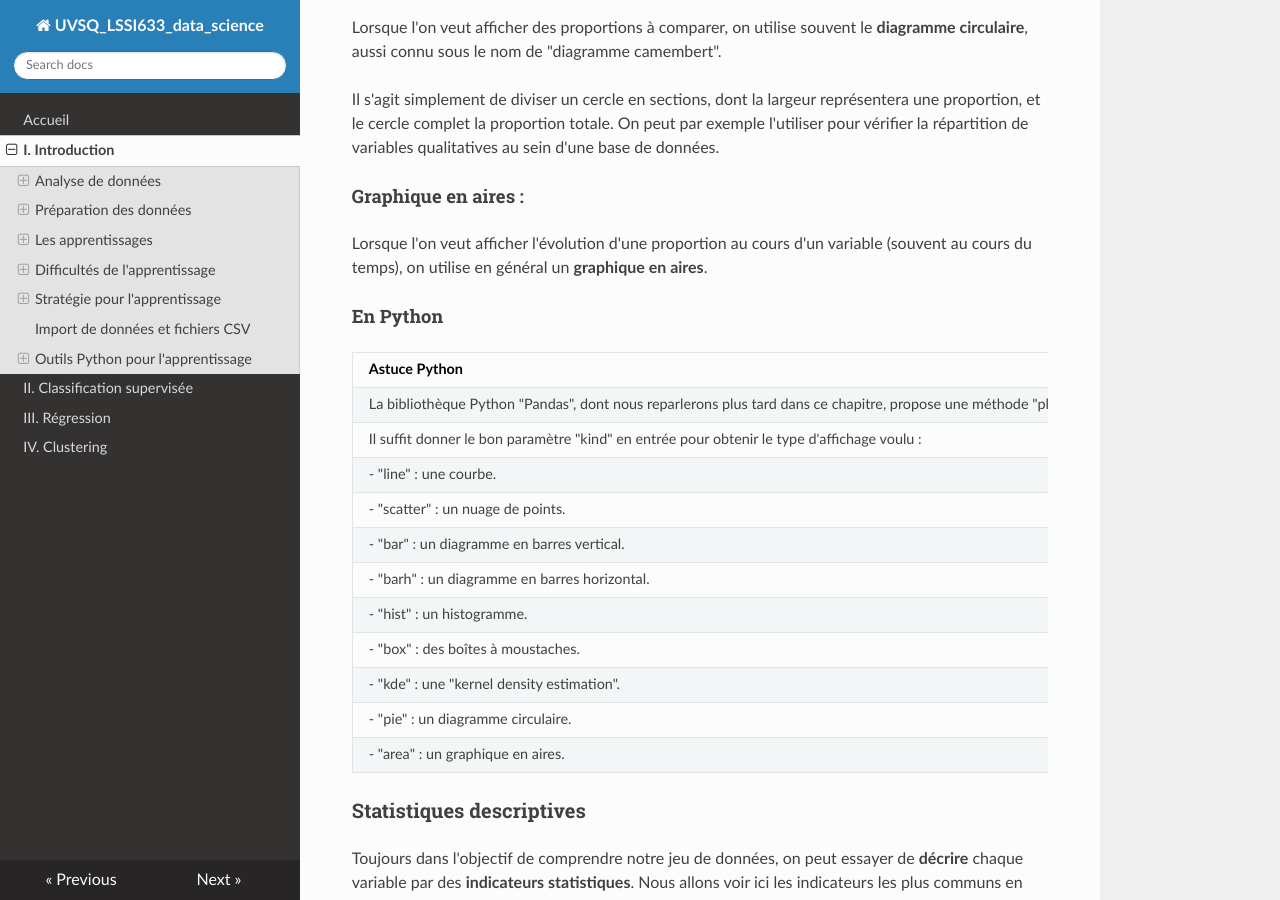
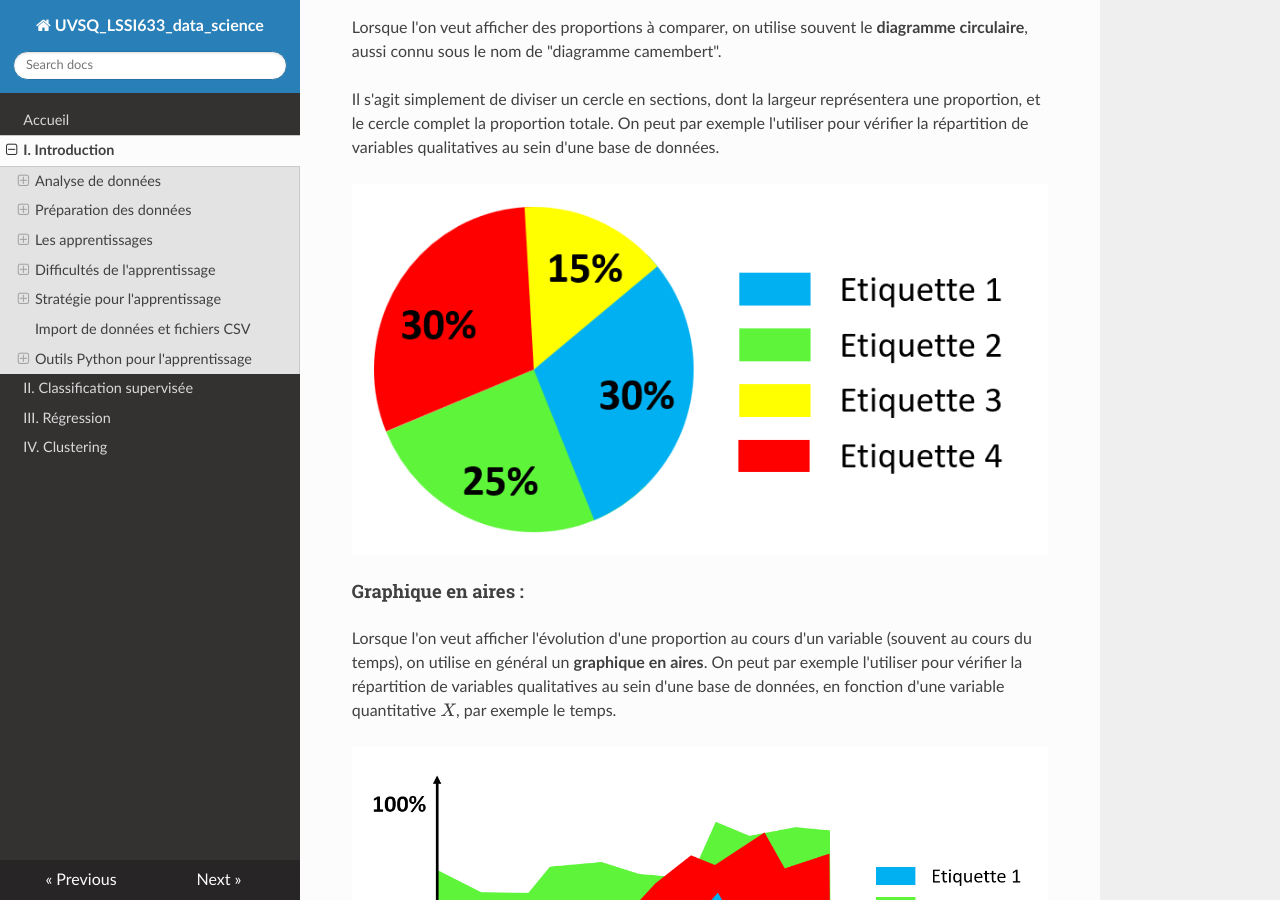
Before and after one commit to NicOudart/UVSQ_LSSI633_data_science, an MkDocs documentation site: the page built from docs/Chap1_Introduction.md, in a window 1280 px wide and 900 px high, scrolled down 7275 px. Built offline with MkDocs 1.6.1, drawn with Linux system fonts in a browser that asks for light colours; nearby versions of some CDN libraries; some of the changed text lies outside the part shown.

Commit message:
-Progress on Chapter 1.

```diff
--- a/docs/Chap1_Introduction.md
+++ b/docs/Chap1_Introduction.md
@@ -190,12 +190,14 @@ Lorsque l'on veut afficher des proportions à comparer, on utilise souvent le **
 Il s'agit simplement de diviser un cercle en sections, dont la largeur représentera une proportion, et le cercle complet la proportion totale.
 On peut par exemple l'utiliser pour vérifier la répartition de variables qualitatives au sein d'une base de données.
 
-
+![Camembert](img/Chap1_camembert.png)
 
 #### Graphique en aires :
 
 Lorsque l'on veut afficher l'évolution d'une proportion au cours d'un variable (souvent au cours du temps), on utilise en général un **graphique en aires**.
+On peut par exemple l'utiliser pour vérifier la répartition de variables qualitatives au sein d'une base de données, en fonction d'une variable quantitative $X$, par exemple le temps.
 
+![Diagramme en aires](img/Chap1_diagramme_aires.png)
 
 #### En Python
 
@@ -620,9 +622,11 @@ Il est à noter qu'un mauvais échantillonage ou un déséquilibre d'une base de
 
 ### Validation et test
 
-#### Eviter le sur-apprentissage
+#### Tester la généralisation
 
 #### Critères de performance
+
+#### Validation par exclusion
 
 ## Import de données et fichiers CSV
 
```
Also changed, not shown: other parts of docs/Chap1_Introduction.md (+1 -1 lines), docs/img/Chap1_camembert.png (added), docs/img/Chap1_diagramme_aires.png (added).
